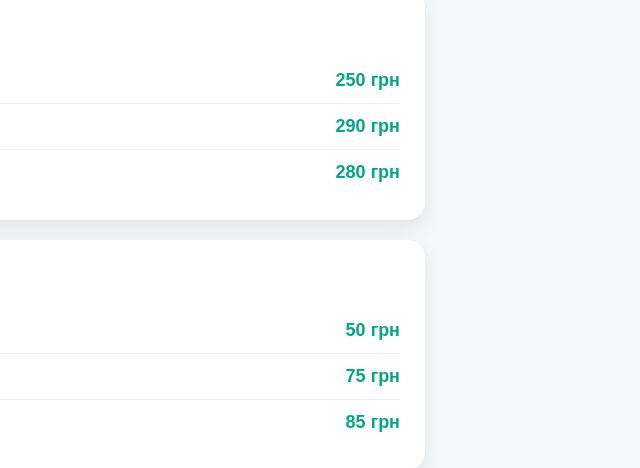
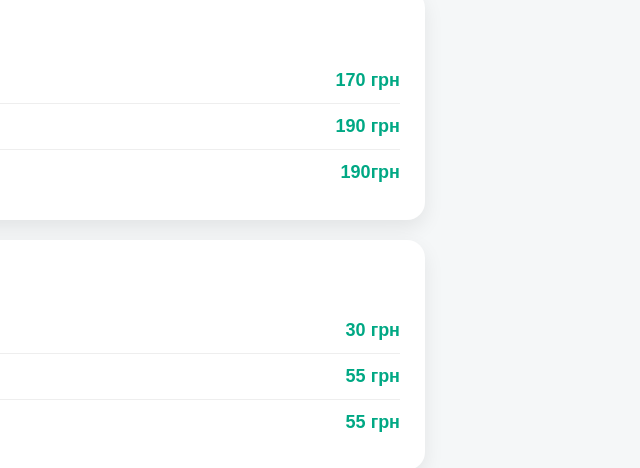
Before and after one commit to relaxsniatyn-basik/relax-menu, a plain HTML site: page index.html in a window 1280 px wide. Shown: the part 372-840 px from the top of the page, 640-1280 px from the left. Drawn offline with Linux system fonts and the light colour scheme.

Commit message:
Update index.html

```diff
--- a/index.html
+++ b/index.html
@@ -107,17 +107,17 @@ font-size:14px;
 
 <div class="item">
 <span>Мохіто</span>
-<span class="price">250 грн</span>
+<span class="price">170 грн</span>
 </div>
 
 <div class="item">
 <span>Апероль Шприц</span>
-<span class="price">290 грн</span>
+<span class="price">190 грн</span>
 </div>
 
 <div class="item">
 <span>Піна Колада</span>
-<span class="price">280 грн</span>
+<span class="price">190грн</span>
 </div>
 
 </div>
@@ -128,17 +128,17 @@ font-size:14px;
 
 <div class="item">
 <span>Еспресо</span>
-<span class="price">50 грн</span>
+<span class="price">30 грн</span>
 </div>
 
 <div class="item">
 <span>Капучино</span>
-<span class="price">75 грн</span>
+<span class="price">55 грн</span>
 </div>
 
 <div class="item">
 <span>Лате</span>
-<span class="price">85 грн</span>
+<span class="price">55 грн</span>
 </div>
 
 </div>
```
